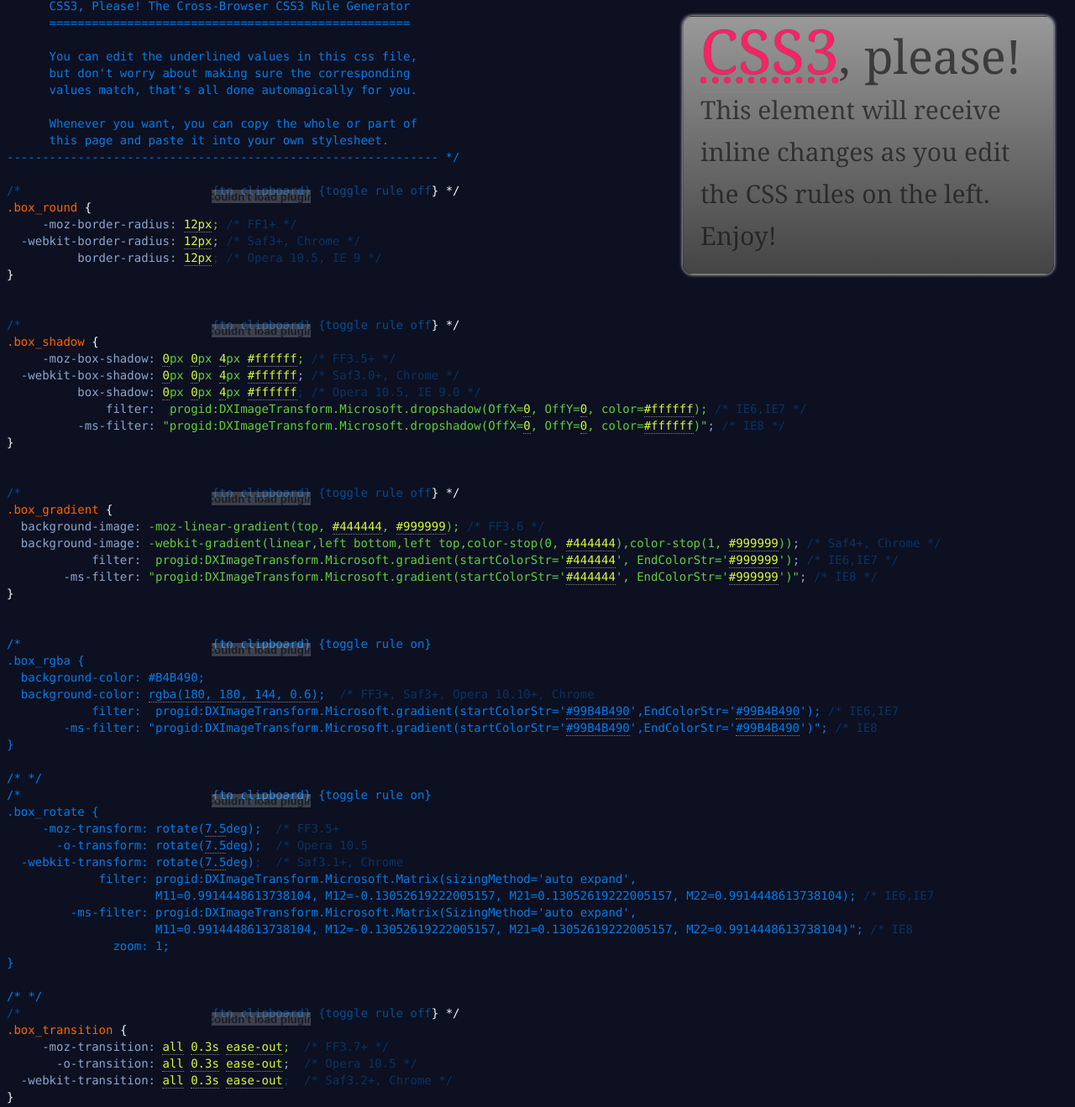
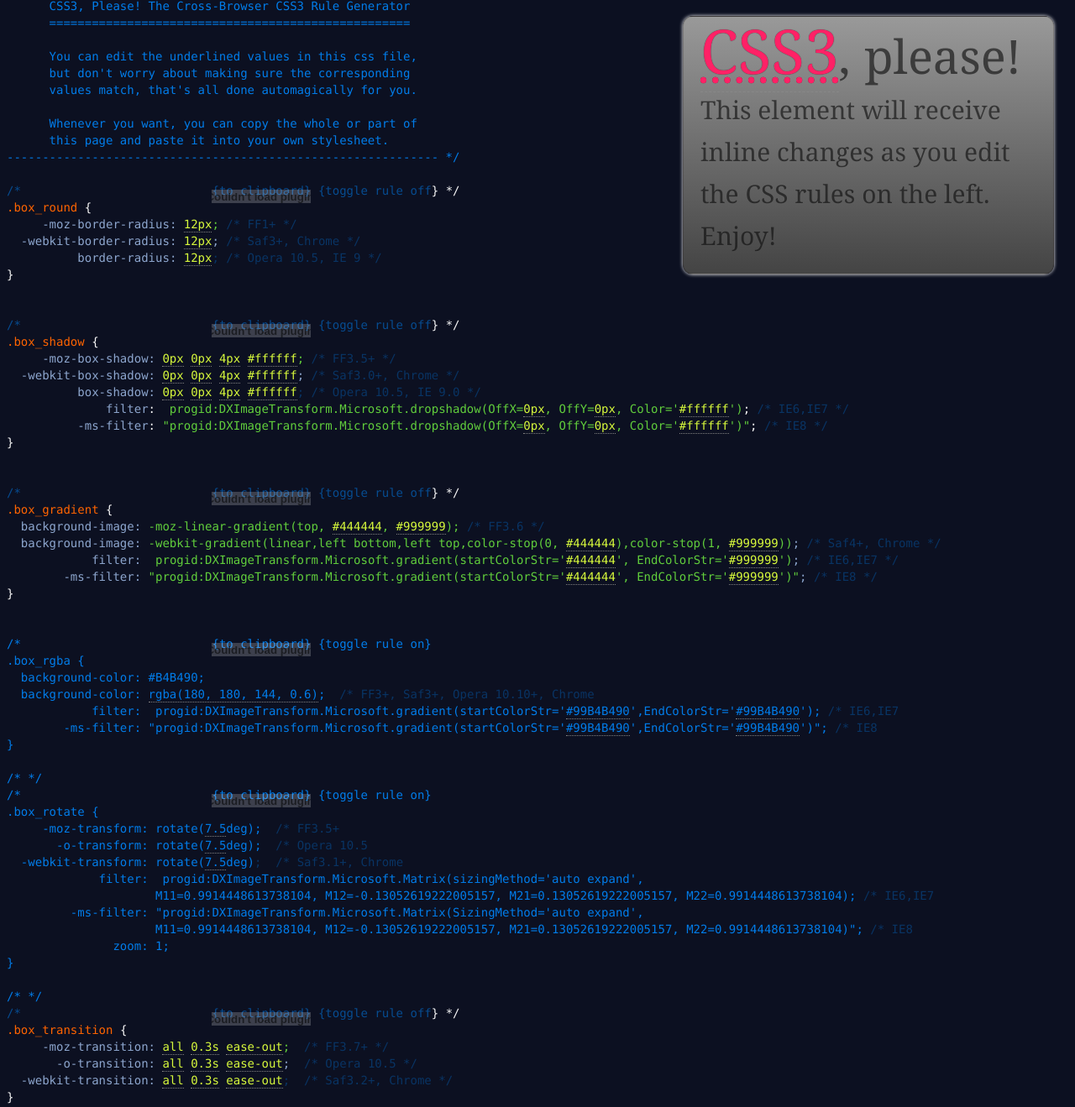
Before and after one commit to paulirish/css3please, a PHP site: page / in a window 1280 px wide. Shown: the part 31-1350 px from the top of the page at 84% size. Run offline with PHP 8.4, Linux system fonts and the light colour scheme; some libraries are stand-ins or nearby versions.

Commit message:
small bug on rotate (thx gf3) and reverting shadow html. pink selection css hide clipboard on file://

```diff
--- a/css/stylesheet.css
+++ b/css/stylesheet.css
@@ -356,3 +356,14 @@ body .commentclose .comment { color: rgba(0,136,255,.9) !important;}
 	color: white;
 }
 #guestbook{position:absolute;right:10px;padding-bottom: 10px;  }
+
+
+::-moz-selection{
+		background:#FF5E99;
+	color:#fff;
+}
+
+::selection {
+		background:#FF5E99;
+	color:#fff;
+}
--- a/index.html
+++ b/index.html
@@ -61,12 +61,11 @@
   <pre class="rule comment">/*                           <a class="cb">{to clipboard}</a> <a class="off">{toggle rule off}</a> <span class="endcomment">*/</span></pre>
   <pre class="rule">
 .box_shadow {
-     -moz-box-shadow: <b g="0">0</b>px <b g="1">0</b>px <b g="2">4</b>px <b g="3" i="s2Hex" o="sHex">#ffffff</b>; <span class="comment">/* FF3.5+ <span class="endcomment">*/</span></span>
-  -webkit-box-shadow: <b g="0">0</b>px <b g="1">0</b>px <b g="2">4</b>px <b g="3" i="s2Hex" o="sHex">#ffffff</b>; <span class="comment">/* Saf3.0+, Chrome <span class="endcomment">*/</span></span>
-          box-shadow: <b g="0">0</b>px <b g="1">0</b>px <b g="2">4</b>px <b g="3" i="s2Hex" o="sHex">#ffffff</b>; <span class="comment">/* Opera 10.5, IE 9.0 <span class="endcomment">*/</span></span>
-              <span class="ie">filter:  <span class="filter">progid:DXImageTransform.Microsoft.dropshadow(OffX=<b g="0">0</b>, OffY=<b g="1">0</b>, color=<b g="3" i="s2Hex" o="lHex">#ffffff</b>)</span>; <span class="comment">/* IE6,IE7 <span class="endcomment">*/</span></span>
-          -ms-filter: "progid:DXImageTransform.Microsoft.dropshadow(OffX=<b g="0">0</b>, OffY=<b g="1">0</b>, color=<b g="3" i="s2Hex" o="lHex">#ffffff</b>)"; <span class="comment">/* IE8 <span class="endcomment">*/</span></span></span> <!--
-          background: #cccccc; <span class="comment">/* You must put this in for IE or the text gets shadowed ... in an ugly way. <span class="endcomment">*/</span></span> -->
+     -moz-box-shadow: <b g="0">0px</b> <b g="1">0px</b> <b g="2">4px</b> <b g="3" i="s2Hex" o="sHex">#ffffff</b>; <span class="comment">/* FF3.5+ <span class="endcomment">*/</span></span>
+  -webkit-box-shadow: <b g="0">0px</b> <b g="1">0px</b> <b g="2">4px</b> <b g="3" i="s2Hex" o="sHex">#ffffff</b>; <span class="comment">/* Saf3.0+, Chrome <span class="endcomment">*/</span></span>
+          box-shadow: <b g="0">0px</b> <b g="1">0px</b> <b g="2">4px</b> <b g="3" i="s2Hex" o="sHex">#ffffff</b>; <span class="comment">/* Opera 10.5, IE 9.0 <span class="endcomment">*/</span></span>
+              filter:  progid:DXImageTransform.Microsoft.dropshadow(OffX=<b g="0">0px</b>, OffY=<b g="1">0px</b>, Color='<b g="3" i="s2Hex" o="lHex">#ffffff</b>'); <span class="comment">/* IE6,IE7 <span class="endcomment">*/</span></span>
+          -ms-filter: "progid:DXImageTransform.Microsoft.dropshadow(OffX=<b g="0">0px</b>, OffY=<b g="1">0px</b>, Color='<b g="3" i="s2Hex" o="lHex">#ffffff</b>')"; <span class="comment">/* IE8 <span class="endcomment">*/</span></span>
 }
   </pre>
   <pre class="rule comment commentclose"><span class="comment">/* */</span></pre>
@@ -107,9 +106,9 @@
      -moz-transform: rotate(<b g="0">7.5</b>deg);  <span class="comment">/* FF3.5+ <span class="endcomment">*/</span></span>
        -o-transform: rotate(<b g="0">7.5</b>deg);  <span class="comment">/* Opera 10.5 <span class="endcomment">*/</span></span>
   -webkit-transform: rotate(<b g="0">7.5</b>deg);  <span class="comment">/* Saf3.1+, Chrome <span class="endcomment">*/</span></span>
-             <span class="ie">filter: <span class="filter">progid:DXImageTransform.Microsoft.Matrix(sizingMethod='auto expand',
+             <span class="ie">filter:  <span class="filter">progid:DXImageTransform.Microsoft.Matrix(sizingMethod='auto expand',
                      <b g="0" i="matrix2deg" o="deg2matrix" readonly>M11=0.9914448613738104, M12=-0.13052619222005157, M21=0.13052619222005157, M22=0.9914448613738104</b>)</span>; <span class="comment">/* IE6,IE7 <span class="endcomment">*/</span></span>
-         -ms-filter: <span class="msFilter">progid:DXImageTransform.Microsoft.Matrix(SizingMethod='auto expand',
+         -ms-filter: <span class="msFilter">"progid:DXImageTransform.Microsoft.Matrix(SizingMethod='auto expand',
                      <b g="0" i="matrix2deg" o="deg2matrix" readonly>M11=0.9914448613738104, M12=-0.13052619222005157, M21=0.13052619222005157, M22=0.9914448613738104</b>)"</span>; <span class="comment">/* IE8 <span class="endcomment">*/</span></span></span>
                zoom: 1;
 }
--- a/javascript/javascript.js
+++ b/javascript/javascript.js
@@ -357,7 +357,7 @@ window.generator = {
 
 function copypasta(){
     if (location.protocol == 'file:'){
-        // return $('a.cb').hide();
+         return $('a.cb').hide();
     }
 
 
```
